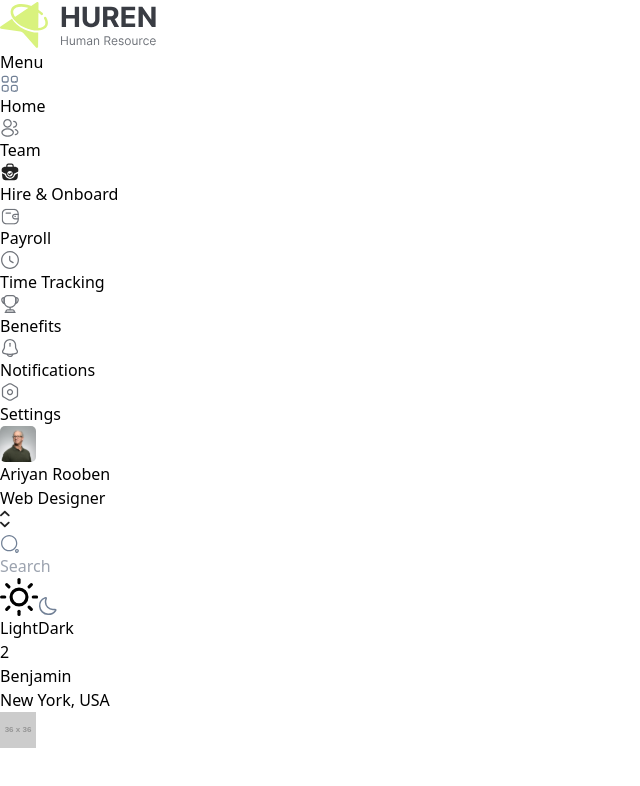
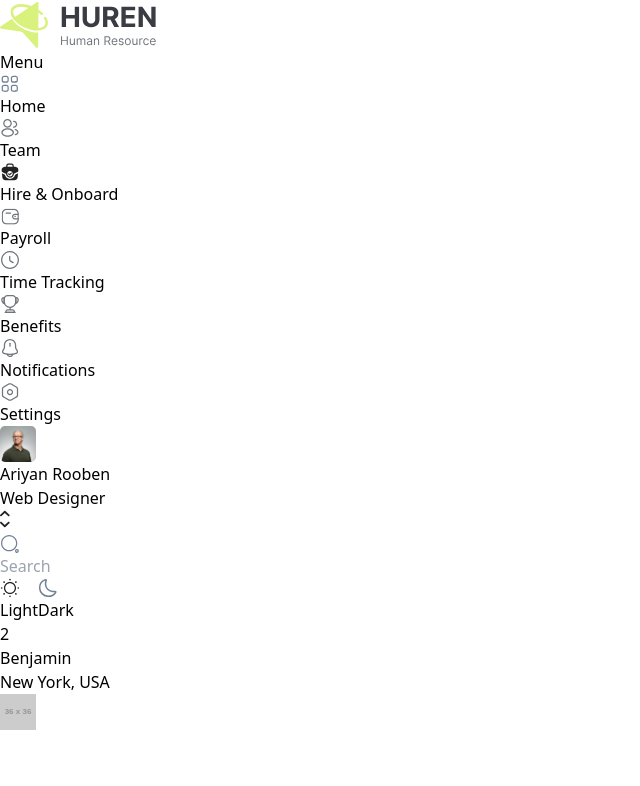
Before and after one commit to haniful360/dashboard-ui, a React (Vite) app: page / in a window 1280 px wide. Shown: the top 786 px of the page, without its empty margins (0-640 px from the left). Built offline with nearby package versions, Linux system fonts and the light colour scheme.

Commit message:
light and Dark design add in header

```diff
--- a/src/components/Header/Header.jsx
+++ b/src/components/Header/Header.jsx
@@ -1,6 +1,7 @@
 import searchbar from "../../assets/images/Search.svg";
 import LightIcon from "../svg/LightIcon";
 import moon from "../../assets/header/Moon.svg";
+import sun from "../../assets/header/Sun.svg";
 
 const Header = () => {
 
@@ -19,15 +20,15 @@ const Header = () => {
       {/* Right Actions */}
       <div className="flex items-center space-x-6">
         {/* Light/Dark Toggle */}
-        <div className="flex items-center space-x-2 bg-[#F6F9F2] rounded-md px-2 py-1">
+        <div className="flex items-center gap-4 space-x-2 bg-[#F6F9F2] rounded-md px-2 py-1 lg:w-[213px] lg:h-[48px]">
 
-          <button className="text-sm flex items-center space-x-1 bg-[#D5F29F] text-gray-700 px-2 py-1 rounded-md shadow-sm">
-            <LightIcon />
-            <span>Light</span>
+          <button className="text-sm flex items-center space-x-1 lg:w-[94px] lg:h-[36px] bg-[#D9F27E] text-gray-700 px-2 py-1 rounded-md shadow-sm">
+          <img src={sun} alt="" />
+            <span className="font-medium">Light</span>
           </button>
-          <button className="flex gap-1 text-sm text-gray-600">
+          <button className="flex gap-2 text-sm text-gray-600">
             <img src={moon} alt="" />
-            <span>Dark</span>
+            <span className="font-medium">Dark</span>
           </button>
         </div>
 
--- a/src/components/Sidebar/Sidebar.jsx
+++ b/src/components/Sidebar/Sidebar.jsx
@@ -13,7 +13,7 @@ import down from "../../assets/images/down.svg";
 
 const Sidebar = () => {
   return (
-    <aside className="hidden sm:block">
+    <aside className="hidden lg:block">
       {/* Logo */}
       <div className="bg-white w-[253px] min-h-screen shadow-md p-6 flex flex-col justify-between" >
         <div className="flex items-center space-x-3 mb-8">
```
